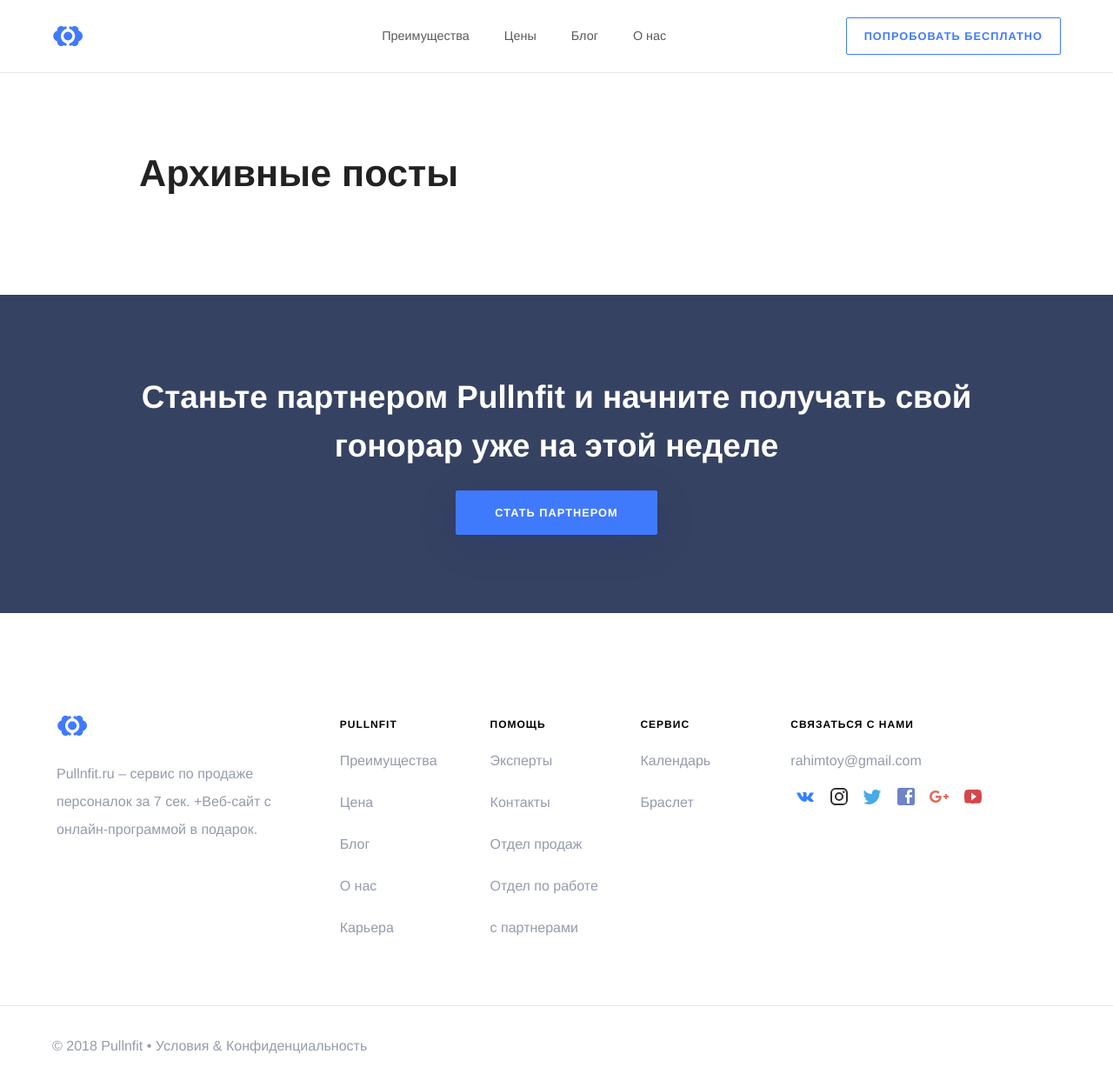
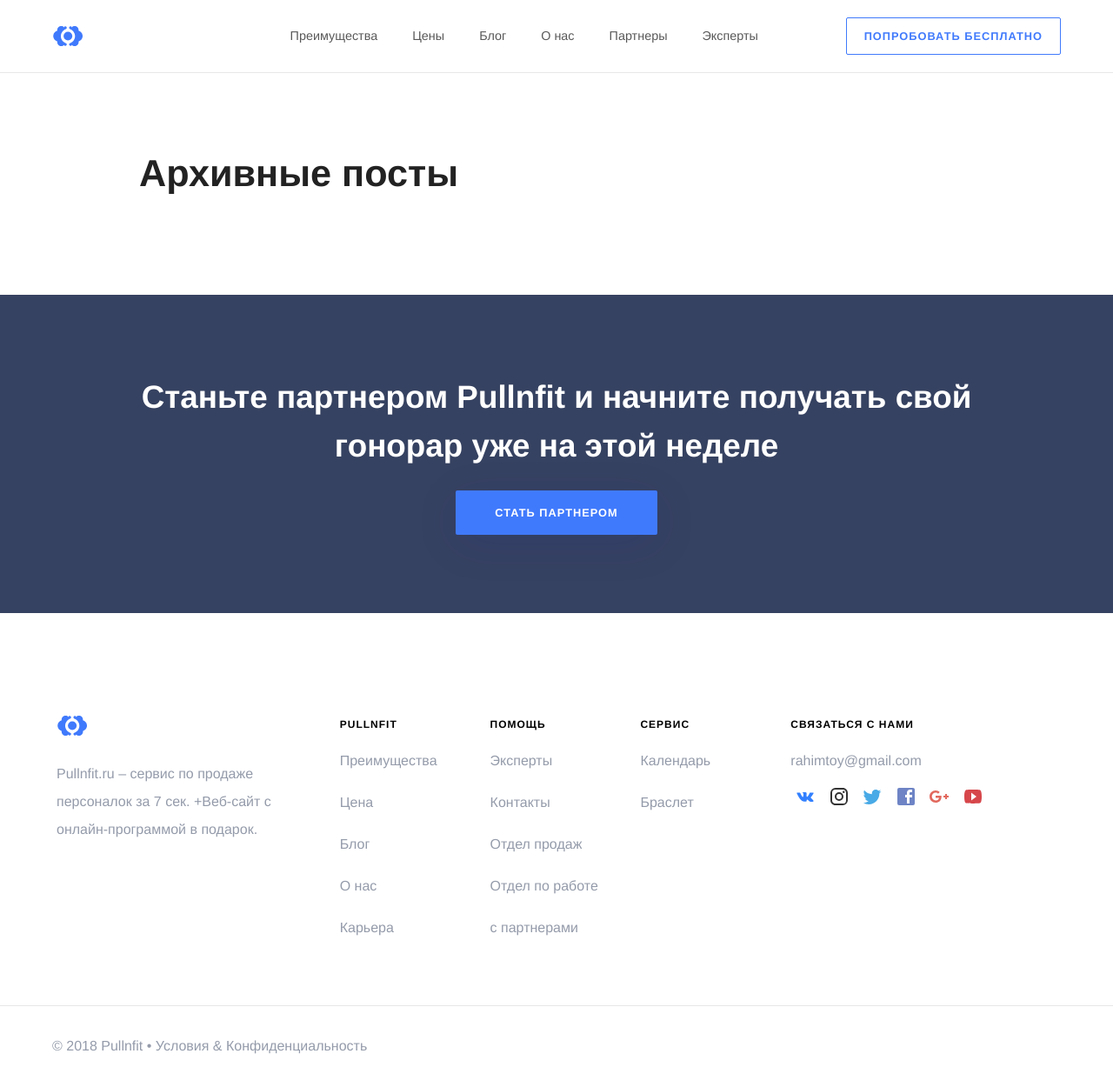
Before and after one commit to RakhimyanTim/adroholic.github.io, a Jekyll site: the page built from pages/archived.html, in a window 1280 px wide. Shown: the whole page at 87% size. Built offline with Jekyll 4.4.1, drawn with Linux system fonts in a browser that asks for light colours; some web fonts are replaced.

Commit message:
Update main.yml

```diff
--- a/_data/navigation/main.yml
+++ b/_data/navigation/main.yml
@@ -6,3 +6,7 @@
   name: Блог
 - link: /about/
   name: О нас
+- link: /partners/
+  name: Партнеры
+- link: /experts/
+  name: Эксперты
```
